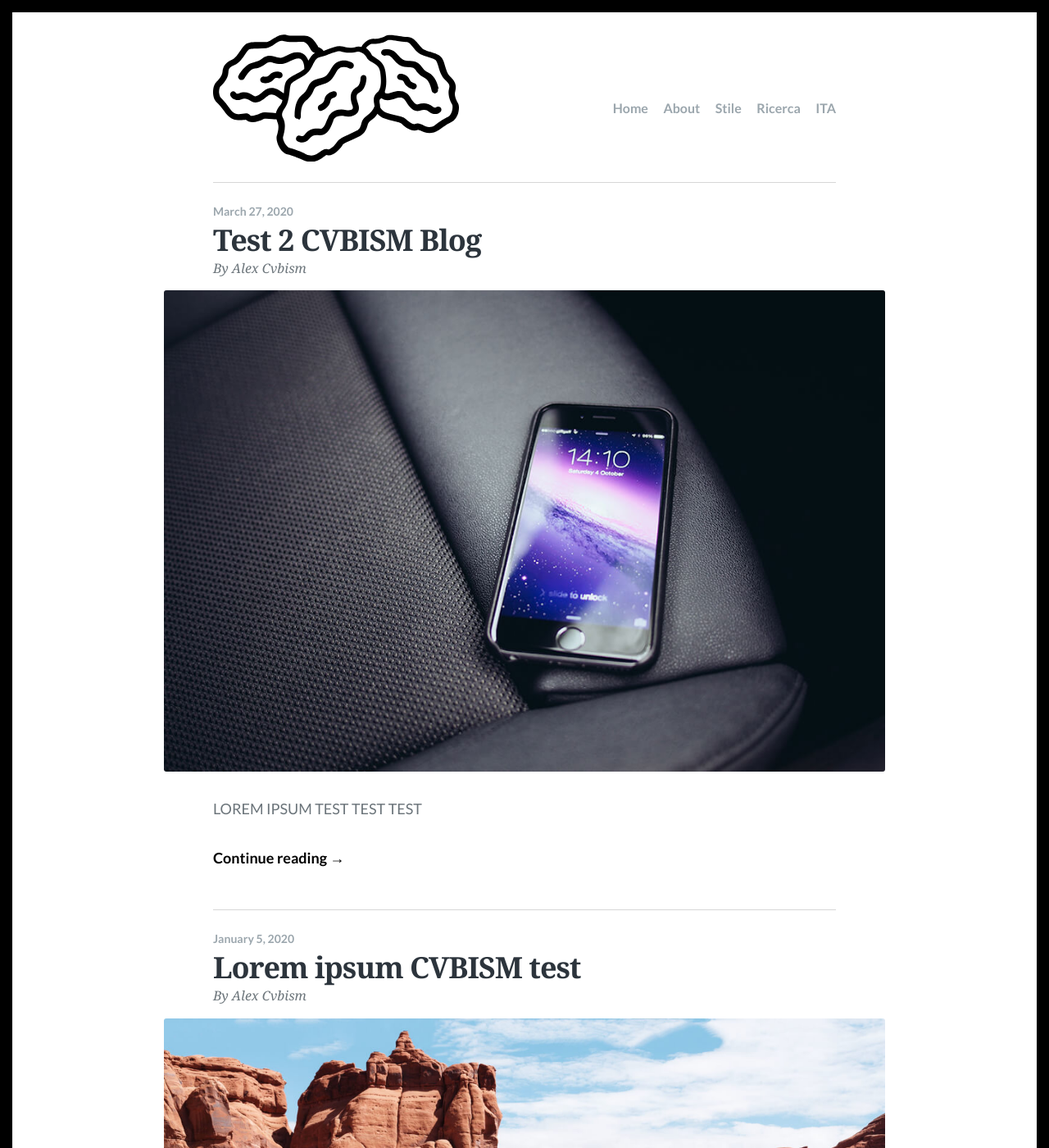
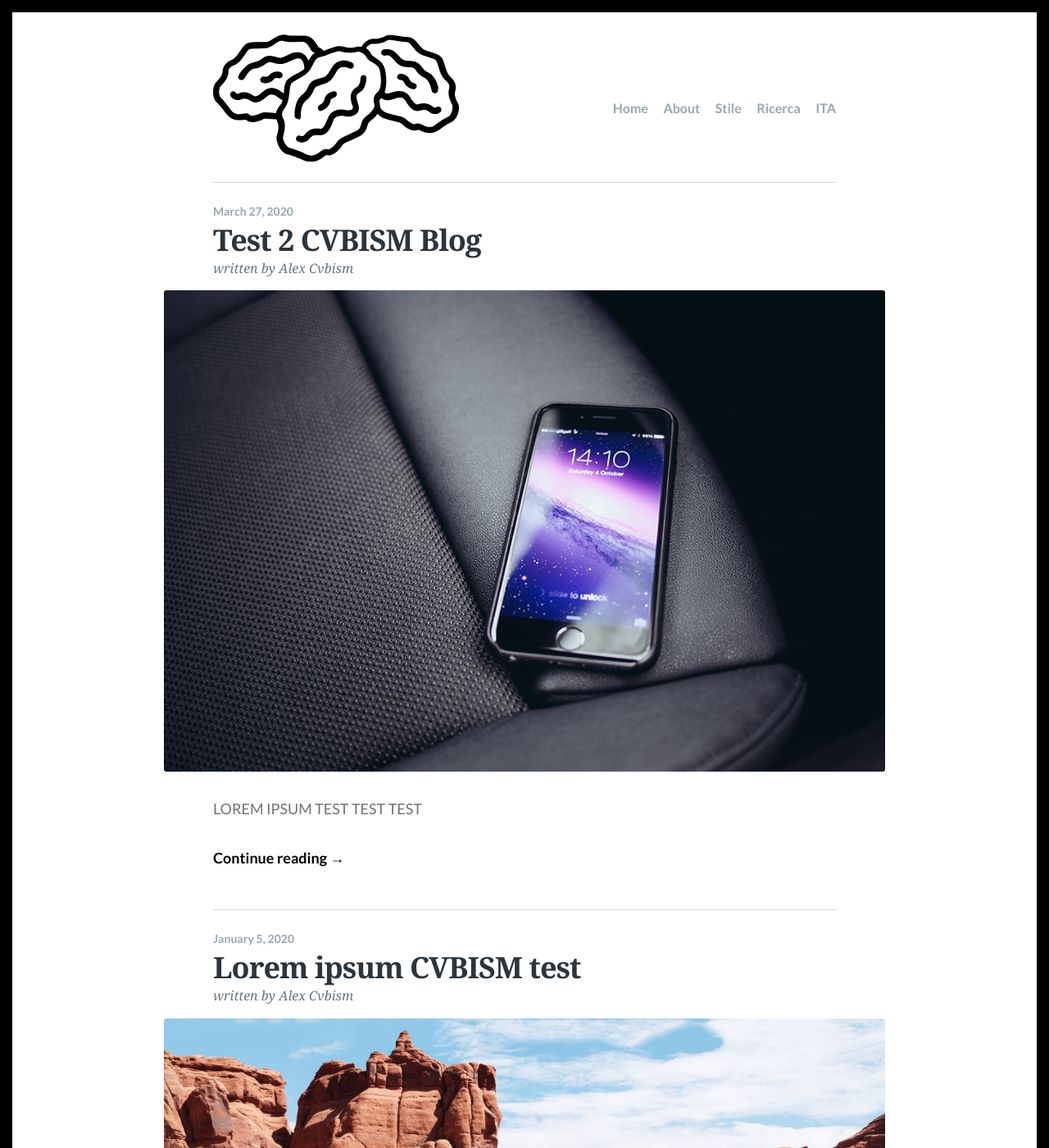
Before and after one commit to cvbism/Scriptor-Jekyll-Theme, a Jekyll site: the page built from index.html, in a window 1280 px wide and 1400 px high. Shown: the whole window at 82% size. Built offline with Jekyll 4.4.1, drawn with Linux system fonts in a browser that asks for light colours; some web fonts are replaced; the list of posts is cut into pages by our own code.

Commit message:
Update index.html

```diff
--- a/index.html
+++ b/index.html
@@ -3,10 +3,6 @@ layout: default
 ---
 
 <main class="main-content fadeInDown delay_075s">
-  <!-- carousel di immagini -->
-
-
-
 
 
   {% for post in paginator.posts %}
@@ -15,7 +11,7 @@ layout: default
       <time class="post-date" datetime="{{ post.date | date: "%Y-%m-%d" }}">{{post.date | date: "%B %-d, %Y" }}</time>
       <h2 class="post-title"><a href="{{ site.baseurl }}{{ post.url }}" rel="bookmark">{{post.title}}</a></h2>
       <div class="post-meta">
-        By <span class="post-author">{{ site.data.author.name }}</span>{% if post.tags.size > 0 %}<span
+        written by <span class="post-author">{{ site.data.author.name }}</span>{% if post.tags.size > 0 %}<span
           class="post-tags">
           <!--{% for tag in post.tags %}<a href="{{ site.baseurl }}/tags/#{{ tag | cgi_escape }}" rel="tag">{{ tag }}</a>{% unless forloop.last %}, {% endunless %}{% endfor %}</span>{% endif %} -->
       </div><!-- .post-meta -->
```
